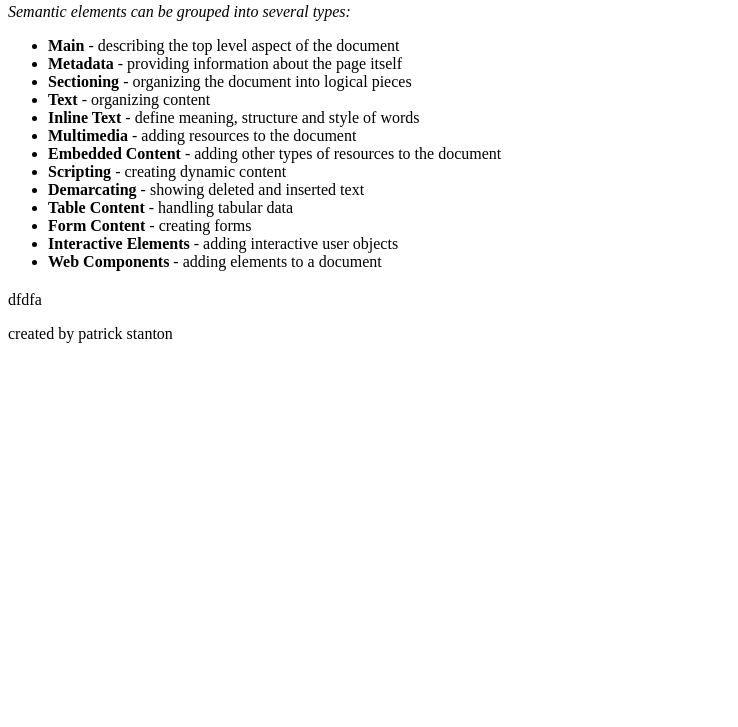
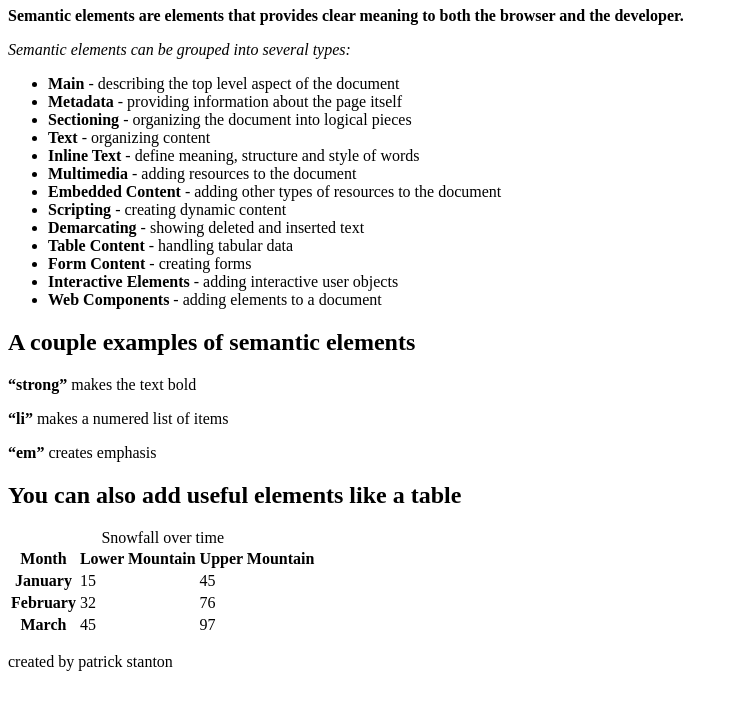
Before and after one commit to pcstanton/semantic-elements, a plain HTML site: page index.html in a window 1280 px wide. Shown: the part 73-800 px from the top of the page, without its empty margins (0-738 px from the left). Drawn offline with Linux system fonts and the light colour scheme.

Commit message:
completed semantics exercise

```diff
--- a/index.html
+++ b/index.html
@@ -5,7 +5,7 @@
     <title>Exercise for Lesson 1</title>
   </head>
   <body>
-    <header><strong>What are semantic elements?</strong></header>
+    <header><h1>What are semantic elements?</h1></header>
     <p><strong>Semantic elements are elements that provides clear meaning to both the browser and the developer.</strong></p>
     <section>
       <p><em>Semantic elements can be grouped into several types:</em></p>
@@ -26,8 +26,36 @@
       </ul>
   </section>
   <section>
-      <h1></h1>
-      <p>dfdfa</p>
+      <h2>A couple examples of semantic elements</h2>
+      <p><strong><q>strong</q></strong> makes the text bold</p>
+      <p><strong><q>li</q></strong> makes a numered list of items</p>
+      <p><strong><q>em</q></strong> creates emphasis</p>
+  </section>
+  <section>
+      <h2>You can also add useful elements like a table</h2>
+      <table>
+          <caption>Snowfall over time</caption>
+          <tr>
+             <th scope="col">Month</th>
+             <th scope="col">Lower Mountain</th>
+             <th scope="col">Upper Mountain</th>
+         </tr>
+         <tr>
+             <th scope="row">January</th>
+             <td>15</td>
+             <td>45</td>
+         </tr>
+         <tr>
+             <th scope="row">February</th>
+             <td>32</td>
+             <td>76</td>
+         </tr>
+         <tr>
+             <th scope="row">March</th>
+             <td>45</td>
+             <td>97</td>
+         </tr>
+      </table>
   </section>
   <footer>
     <p>created by patrick stanton</p>
```
